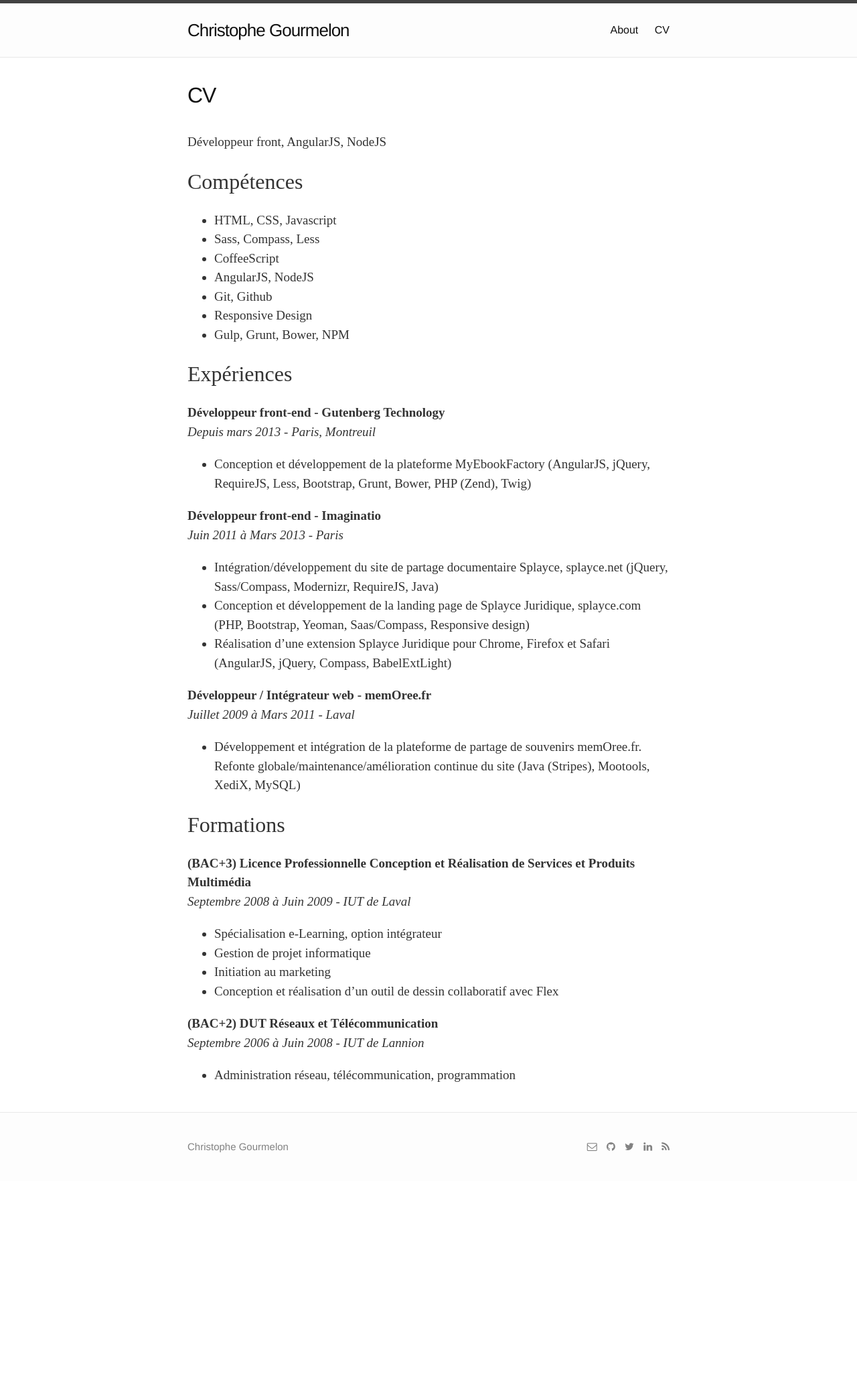
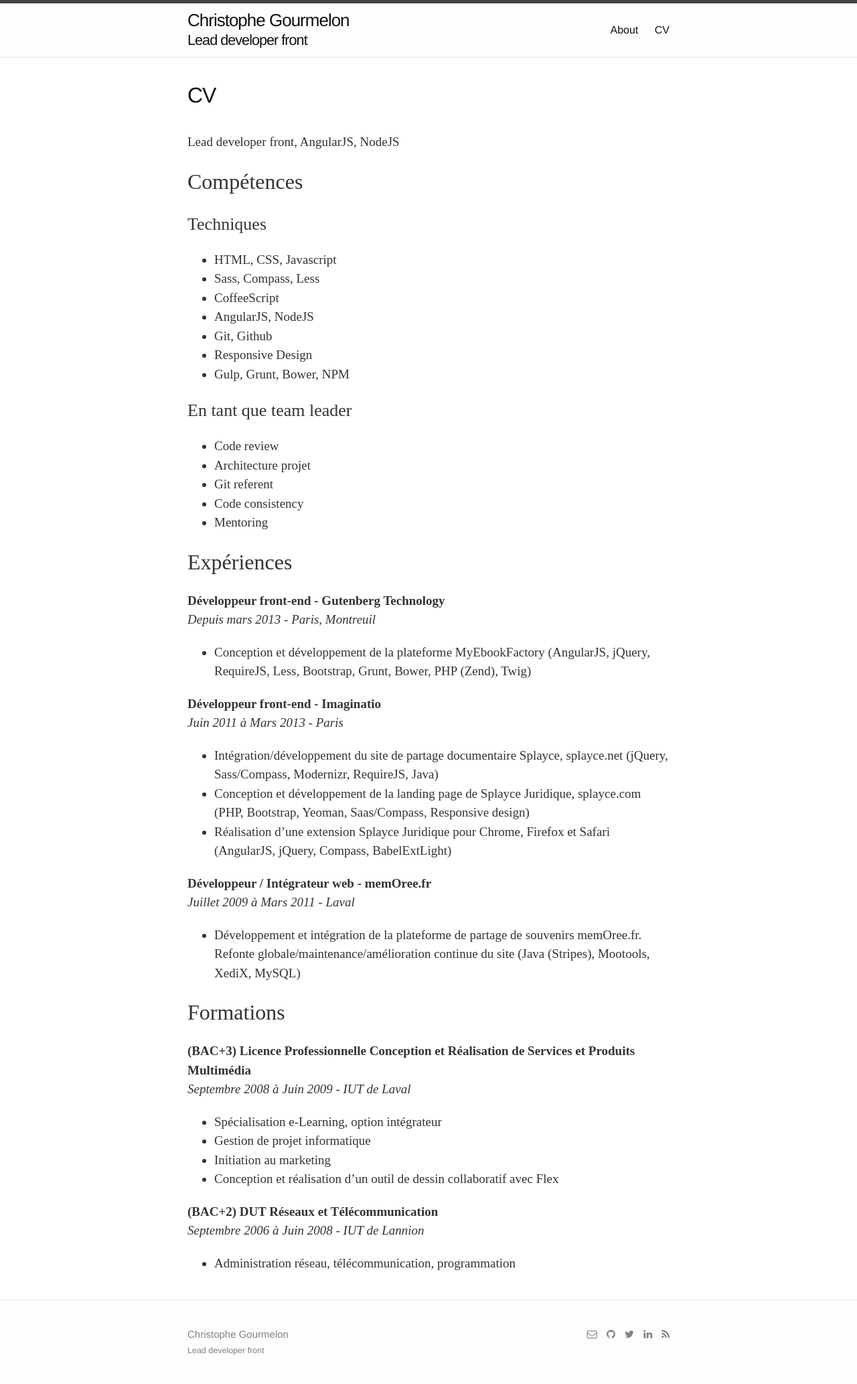
Before and after one commit to roparz/roparz.github.io, a Jekyll site: the page built from cv.md, in a window 1280 px wide. Shown: the whole page at 67% size. Built offline with Jekyll 4.4.1, drawn with Linux system fonts in a browser that asks for light colours; nearby versions of some CDN libraries; before the commit the page ends 1763 px from its top, so only the background shows below that.

Commit message:
Update title + CV

```diff
--- a/_config.yml
+++ b/_config.yml
@@ -1,9 +1,10 @@
 # Site settings
 title: Christophe Gourmelon
+subtitle: Lead developer front
 email: christophe@roparz.me
 description: > # this means to ignore newlines until "baseurl:"
   Blog de Christophe Gourmelon.<br />
-  Développeur front, AngularJS, NodeJS.
+  Lead developer front, AngularJS, NodeJS.
 baseurl: ""
 url: "http://roparz.me"
 twitter_username: roparz
--- a/_includes/footer.html
+++ b/_includes/footer.html
@@ -6,7 +6,10 @@
 
     <div class="footer-col-wrapper">
       <div class="footer-col  footer-col-3">
-          <a href="{{ site.baseurl }}/">{{ site.title }}</a>
+          <a href="{{ site.baseurl }}/">
+              <div>{{ site.title }}</div>
+              <small>{{ site.subtitle }}</small>
+          </a>
       </div>
 
       <div class="footer-col  footer-col-3">
--- a/_includes/head.html
+++ b/_includes/head.html
@@ -3,7 +3,7 @@
     <meta name="viewport" content="width=device-width initial-scale=1" />
     <meta http-equiv="X-UA-Compatible" content="IE=edge">
 
-    <title>{% if page.title %}{{ page.title }} - {{ site.title }}{% else %}{{ site.title }}{% endif %}</title>
+    <title>{% if page.title %}{{ page.title }} - {{ site.title }}{% else %}{{ site.title }}{% endif %}{% if site.subtitle %} - {{ site.subtitle }}{% endif %}</title>
     <meta name="description" content="{{ site.description }}">
 
     <link rel="icon" href="/favicon2.ico" type="image/x-icon">
--- a/_includes/header.html
+++ b/_includes/header.html
@@ -2,7 +2,10 @@
 
   <div class="wrapper">
 
-    <a class="site-title" href="{{ site.baseurl }}/">{{ site.title }}</a>
+    <a class="site-title" href="{{ site.baseurl }}/">
+        <div class="main-title">{{ site.title }}</div>
+        <div class="sub-title">{{ site.subtitle }}</div>
+    </a>
 
     <nav class="site-nav">
       <a href="#" class="menu-icon">
--- a/_sass/_layout.sass
+++ b/_sass/_layout.sass
@@ -13,11 +13,18 @@
 
 .site-title
   font-size: 26px
-  line-height: 80px
   letter-spacing: -1px
   margin-bottom: 0
   float: left
   text-decoration: none
+  padding: 10px 0
+
+  .main-title
+    line-height: 30px
+
+  .sub-title
+    line-height: 30px
+    font-size: smaller
 
 
 
@@ -30,7 +37,7 @@
 
 
   .page-link
-    line-height: $base-line-height
+    display: inline-block
     text-decoration: none
 
     &:hover
--- a/cv.md
+++ b/cv.md
@@ -4,10 +4,11 @@ title: CV
 permalink: /cv/
 ---
 
-Développeur front, AngularJS, NodeJS
+Lead developer front, AngularJS, NodeJS
 
 ## Compétences
 
+### Techniques
 - HTML, CSS, Javascript
 - Sass, Compass, Less
 - CoffeeScript
@@ -15,6 +16,13 @@ Développeur front, AngularJS, NodeJS
 - Git, Github
 - Responsive Design
 - Gulp, Grunt, Bower, NPM
+
+### En tant que team leader
+- Code review
+- Architecture projet
+- Git referent
+- Code consistency
+- Mentoring
 
 ## Expériences
 
```
